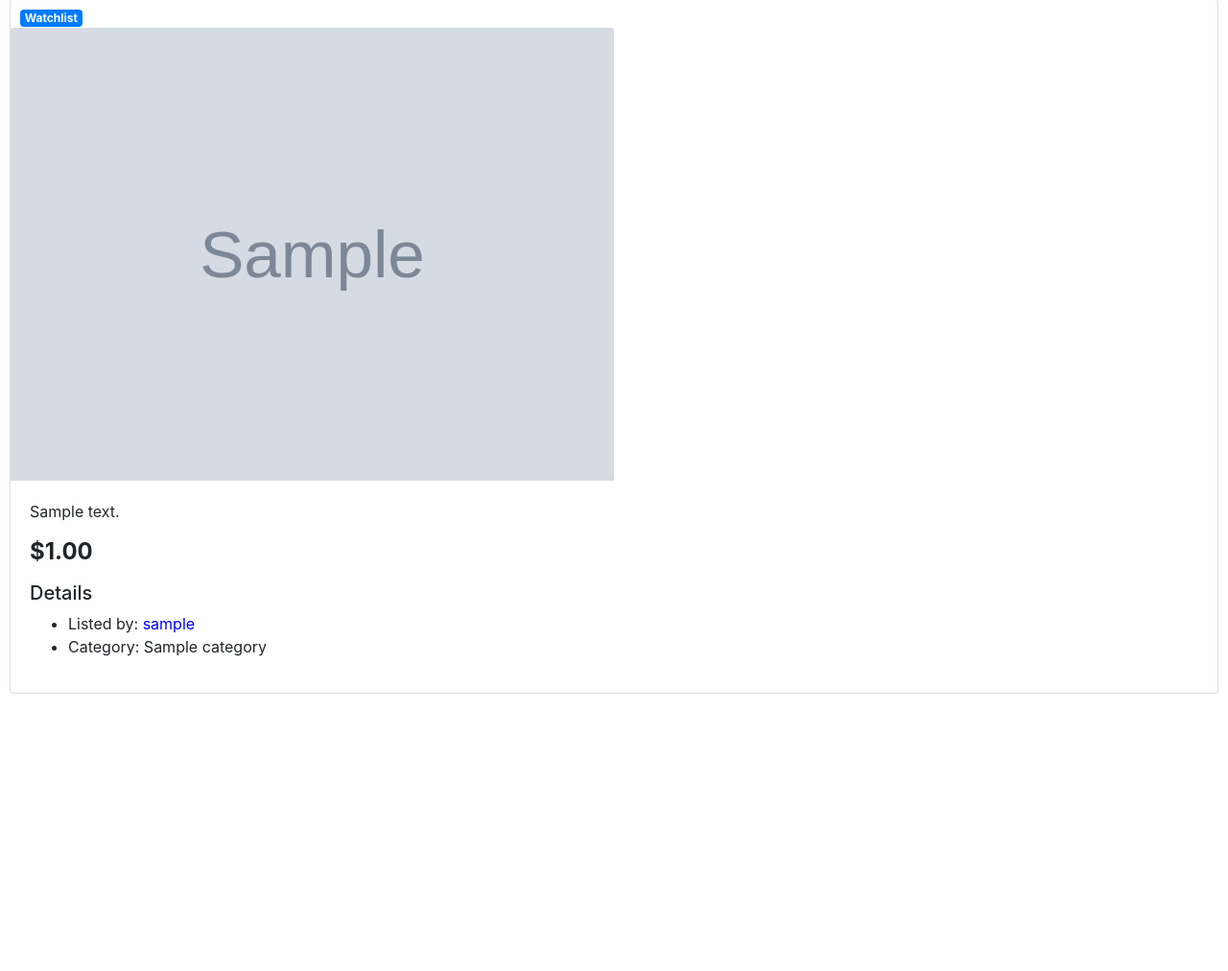
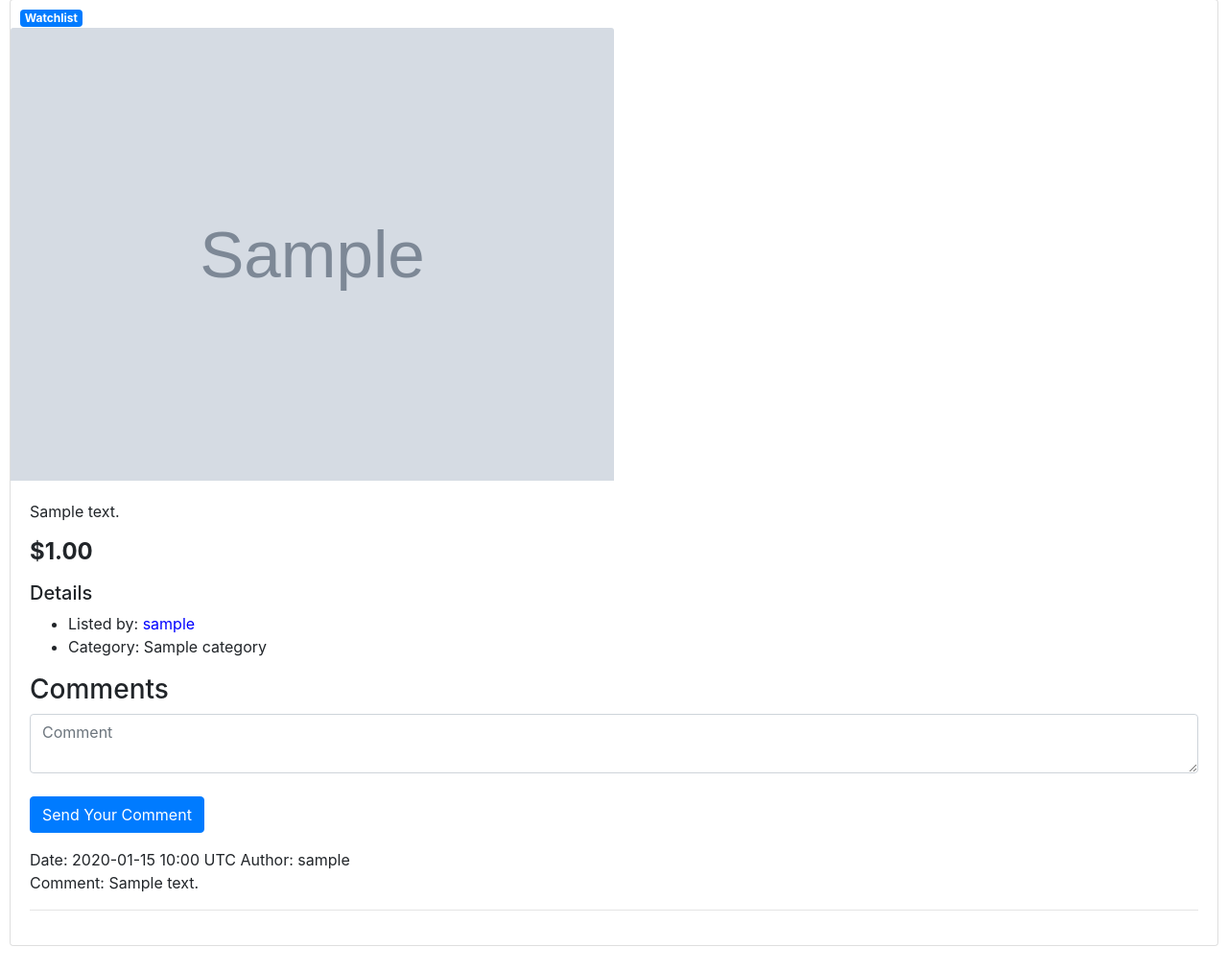
Before and after one commit to ivanseibel/cs50w-project2-commerce, a Django app: page /show_auction/00000000000000000000000000000001 in a window 1280 px wide. Shown: the part 210-1222 px from the top of the page at 96% size. Before the commit the page ends 933 px from the top, so only its background shows below. Run offline with Django 3.2, Linux system fonts and the light colour scheme; a user stored in the database is signed in; tables that the repository leaves empty hold one stand-in row (values such as "Sample post"); grey boxes marked "Sample" are stand-in pictures; some libraries are stand-ins or nearby versions.

Commit message:
feat: add comments system

```diff
--- a/auctions/templates/auctions/show-auction.html
+++ b/auctions/templates/auctions/show-auction.html
@@ -78,6 +78,29 @@
             <li>Category: {{ auction.category_name }}</li>
         </ul>
         </p>
+
+        <p class="card-text">
+        <h3>Comments</h3>
+        <form action="{% url 'post_comment' auction_id=auction.id %}" method="POST">
+            {% csrf_token %}
+            <div class="form-group">
+                <textarea class="form-control" name="comment_text" placeholder="Comment" required></textarea>
+                <br>
+                <input class="btn btn-primary" type="submit" value="Send Your Comment">
+            </div>
+        </form>
+        </p>
+
+        {% for comment in comments %}
+        <p>
+            Date: {{comment.created_at|date:"Y-m-d H:i T"}}
+            Author: {{comment.user.username}}
+            <br>
+            Comment: {{comment.text}}
+        </p>
+        <hr>
+        {% endfor %}
+
     </div>
 </div>
 {% endblock %}
--- a/auctions/urls.py
+++ b/auctions/urls.py
@@ -19,4 +19,6 @@ urlpatterns = [
     path("post_bid/<str:auction_id>", views.post_bid, name="post_bid"),
     path("close_auction/<str:auction_id>",
          views.close_auction, name="close_auction"),
+    path("post_comment/<str:auction_id>",
+         views.post_comment, name="post_comment"),
 ]
--- a/auctions/views.py
+++ b/auctions/views.py
@@ -8,7 +8,7 @@ from decimal import Decimal
 from django.core.exceptions import ValidationError
 from django import forms
 import sys
-from .models import Bid, User, Auction, Category, Watchlist
+from .models import Bid, Comment, User, Auction, Category, Watchlist
 from django.shortcuts import get_object_or_404
 from django.db import connections
 from uuid import UUID
@@ -239,10 +239,13 @@ def show_auction(request, auction_id):
     auction = get_auction(auction_id=auction_id)
     value_to_show = auction["starting_bid"] if auction[
         "starting_bid"] > auction["max_bid"] else auction["max_bid"]
+    comments = Comment.objects.filter(
+        auction_id=auction_id).order_by("-created_at")
 
     return render(request, "auctions/show-auction.html", {
         "auction": auction,
         "value_to_show": value_to_show,
+        "comments": comments,
         "message": ""
     })
 
@@ -267,10 +270,13 @@ def add_watchlist(request, auction_id):
         auction = get_auction(auction_id=auction_id)
         value_to_show = auction["starting_bid"] if auction[
             "starting_bid"] > auction["max_bid"] else auction["max_bid"]
+        comments = Comment.objects.filter(
+            auction_id=auction_id).order_by("-created_at")
 
         return render(request, "auctions/show-auction.html", {
             "auction": auction,
             "value_to_show": value_to_show,
+            "comments": comments,
             "message": error
         })
 
@@ -291,10 +297,13 @@ def delete_watchlist(request, watchlist_id):
         auction = get_auction(auction_id=auction_id)
         value_to_show = auction["starting_bid"] if auction[
             "starting_bid"] > auction["max_bid"] else auction["max_bid"]
+        comments = Comment.objects.filter(
+            auction_id=auction_id).order_by("-created_at")
 
         return render(request, "auctions/show-auction.html", {
             "auction": auction,
             "value_to_show": value_to_show,
+            "comments": comments,
             "message": error
         })
 
@@ -305,6 +314,8 @@ def post_bid(request, auction_id):
         auction = get_auction(auction_id=auction_id)
         value_to_show = auction["starting_bid"] if auction[
             "starting_bid"] > auction["max_bid"] else auction["max_bid"]
+        comments = Comment.objects.filter(
+            auction_id=auction_id).order_by("-created_at")
 
         value = float(request.POST["bid_value"])
         user_id = get_user(request).id
@@ -314,6 +325,7 @@ def post_bid(request, auction_id):
             return render(request, "auctions/show-auction.html", {
                 "auction": auction,
                 "value_to_show": value_to_show,
+                "comments": comments,
                 "message": f"Your bid must be higher than ${formatted_value}."
             })
 
@@ -329,10 +341,13 @@ def post_bid(request, auction_id):
             auction = get_auction(auction_id=auction_id)
             value_to_show = auction["starting_bid"] if auction[
                 "starting_bid"] > auction["max_bid"] else auction["max_bid"]
+            comments = Comment.objects.filter(
+                auction_id=auction_id).order_by("-created_at")
 
             return render(request, "auctions/show-auction.html", {
                 "auction": auction,
                 "value_to_show": value_to_show,
+                "comments": comments,
                 "message": None
             })
         except:
@@ -340,6 +355,7 @@ def post_bid(request, auction_id):
             return render(request, "auctions/show-auction.html", {
                 "auction": auction,
                 "value_to_show": value_to_show,
+                "comments": comments,
                 "message": error
             })
     else:
@@ -355,3 +371,56 @@ def close_auction(request, auction_id):
         return HttpResponseRedirect(reverse("index"))
     else:
         return HttpResponseRedirect(reverse("index"))
+
+
+@login_required(login_url='login')
+def post_comment(request, auction_id):
+    if request.method == 'POST':
+        auction = get_auction(auction_id=auction_id)
+        value_to_show = auction["starting_bid"] if auction[
+            "starting_bid"] > auction["max_bid"] else auction["max_bid"]
+        comments = Comment.objects.filter(
+            auction_id=auction_id).order_by("-created_at")
+
+        comment_text = request.POST["comment_text"]
+        user_id = get_user(request).id
+
+        if comment_text == "":
+            return render(request, "auctions/show-auction.html", {
+                "auction": auction,
+                "value_to_show": value_to_show,
+                "comments": comments,
+                "message": "Comment text is required."
+            })
+
+        # Attempt to create new bid
+        try:
+            comment = Comment.objects.create(
+                text=comment_text,
+                user_id=user_id,
+                auction_id=auction_id,
+            )
+            comment.save()
+
+            auction = get_auction(auction_id=auction_id)
+            value_to_show = auction["starting_bid"] if auction[
+                "starting_bid"] > auction["max_bid"] else auction["max_bid"]
+            comments = Comment.objects.filter(
+                auction_id=auction_id).order_by("-created_at")
+
+            return render(request, "auctions/show-auction.html", {
+                "auction": auction,
+                "value_to_show": value_to_show,
+                "comments": comments,
+                "message": None
+            })
+        except:
+            error = sys.exc_info()[0]
+            return render(request, "auctions/show-auction.html", {
+                "auction": auction,
+                "value_to_show": value_to_show,
+                "comments": comments,
+                "message": error
+            })
+    else:
+        return HttpResponseRedirect(reverse("index"))
```
